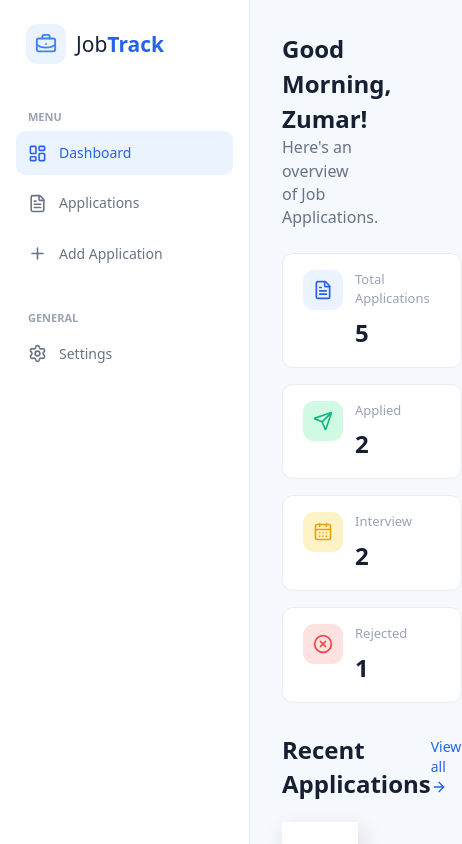
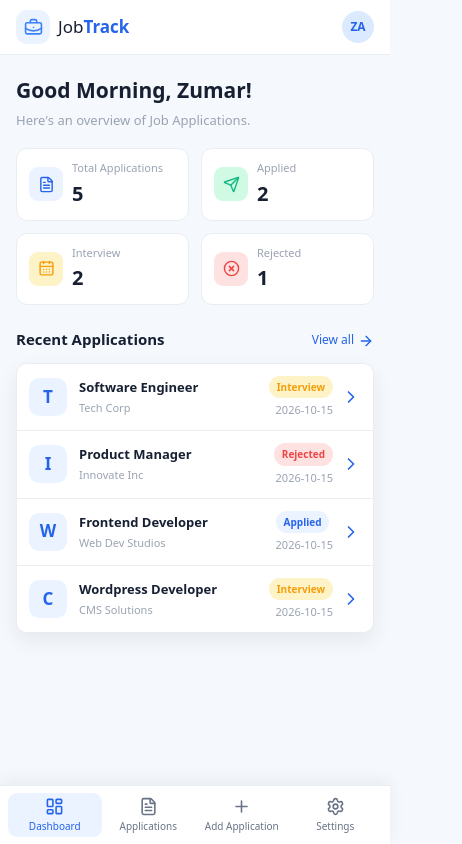
Before and after one commit to ZumarArshad/Job-tracker-application, a React (Vite) app in the folder job-tracker/: page / in a window 390 px wide. Shown: the top 844 px of the page, 462 px wide, since content can reach past the window. Built offline with nearby package versions, Linux system fonts and the light colour scheme.

Commit message:
Enhance styling and responsiveness across components for improved UI

```diff
--- a/job-tracker/src/App.css
+++ b/job-tracker/src/App.css
@@ -10,9 +10,61 @@
   padding: 32px;
 }
 
+.app-main > h2 {
+  font-size: 24px;
+}
+
+.app-main > p {
+  margin-top: 6px;
+  color: var(--color-text-muted);
+  font-size: 14px;
+}
+
 .stat-grid {
-  display: flex;
-  flex-wrap: wrap;
+  display: grid;
+  grid-template-columns: repeat(4, minmax(0, 1fr));
   gap: 16px;
   margin-top: 24px;
 }
+
+@media (max-width: 1000px) {
+  .stat-grid {
+    grid-template-columns: repeat(2, minmax(0, 1fr));
+  }
+}
+
+@media (max-width: 700px) {
+  .app {
+    display: block;
+    min-height: 100dvh;
+    padding-bottom: 72px;
+  }
+
+  .app-main {
+    padding: 20px 16px 24px;
+  }
+
+  .app-main > h2 {
+    font-size: 21px;
+  }
+
+  .app-main > p {
+    font-size: 13px;
+  }
+
+  .stat-grid {
+    gap: 12px;
+    margin-top: 18px;
+  }
+}
+
+@media (max-width: 360px) {
+  .app-main {
+    padding-right: 12px;
+    padding-left: 12px;
+  }
+
+  .stat-grid {
+    gap: 8px;
+  }
+}
--- a/job-tracker/src/components/JobCard.css
+++ b/job-tracker/src/components/JobCard.css
@@ -12,10 +12,6 @@ transition: background-color 0.2s ease;
 
 .job-card + .job-card {
   border-top: 1px solid var(--color-border);
-}
-
-.job-card {
-background-color: var(--color-surface);
 }
 
 /* Company Logo Placeholder */
@@ -51,6 +47,11 @@ overflow-wrap: anywhere;
 margin: 0;
 color: var(--color-text-muted);
 font-size: 13px;
+overflow-wrap: anywhere;
+}
+
+.job-card-status {
+min-width: 0;
 }
 
 /* Status Badges */
@@ -105,43 +106,117 @@ white-space: nowrap;
 display: flex;
 align-items: center;
 justify-content: center;
-color: var(--color-icon-muted);
+color: var(--color-primary);
 text-decoration: none;
 border-radius: 6px;
 }
 
-.job-card-action {
-color: var(--color-primary);
-}
-
 /* Responsive Layout */
 
-@media (max-width: 700px) {
+@media (max-width: 900px) {
   .job-card {
-grid-template-columns: 44px minmax(0, 1fr) 20px;
-gap: 12px;
+    grid-template-columns: 44px minmax(0, 1fr) 24px;
+    grid-template-areas:
+      "logo info action"
+      ". status ."
+      ". date .";
+    align-items: start;
+    gap: 8px 12px;
     padding: 16px;
   }
 
   .company-logo {
+    grid-area: logo;
     width: 42px;
     height: 42px;
     font-size: 19px;
   }
 
+  .job-card-info {
+    grid-area: info;
+  }
+
   .job-card-status {
-grid-column: 2;
-grid-row: 2;
+    grid-area: status;
   }
 
   .application-date {
-grid-column: 2;
-grid-row: 3;
+    grid-area: date;
     white-space: normal;
   }
 
   .job-card-action {
-grid-column: 3;
-grid-row: 1;
+    grid-area: action;
   }
 }
+
+@media (max-width: 480px) {
+  .job-card {
+    grid-template-columns: 42px minmax(0, 1fr) max-content 20px;
+    grid-template-areas:
+      "logo info status action"
+      "logo info date action";
+    align-items: center;
+    gap: 4px 8px;
+    padding: 12px;
+  }
+
+  .company-logo {
+    width: 38px;
+    height: 38px;
+    font-size: 17px;
+    border-radius: 10px;
+  }
+
+  .job-card-info h3 {
+    margin-bottom: 3px;
+    font-size: 13px;
+  }
+
+  .job-card-info p,
+  .application-date {
+    font-size: 11px;
+  }
+
+  .job-status {
+    justify-self: start;
+    padding: 4px 8px;
+    font-size: 10px;
+  }
+
+  .application-date {
+    white-space: normal;
+    text-align: right;
+  }
+
+  .job-card-action {
+    align-self: center;
+  }
+}
+
+@media (max-width: 360px) {
+  .job-card {
+    grid-template-columns: 36px minmax(0, 1fr) max-content 18px;
+    gap: 4px 6px;
+    padding: 10px 8px;
+  }
+
+  .company-logo {
+    width: 34px;
+    height: 34px;
+  }
+
+  .job-status {
+    padding: 3px 6px;
+    font-size: 9px;
+  }
+
+  .job-card-info h3 {
+    font-size: 12px;
+  }
+
+  .job-card-info p,
+  .application-date {
+    font-size: 10px;
+  }
+}
--- a/job-tracker/src/components/RecentApplications.css
+++ b/job-tracker/src/components/RecentApplications.css
@@ -1,20 +1,58 @@
-.recent-applications{
-    .section-header{
+.recent-applications .section-header {
   display: flex;
   align-items: center;
   justify-content: space-between;
-        margin: 30px 0 20px 0;
-        a{
+  gap: 12px;
+  margin: 30px 0 20px;
+}
+
+.recent-applications .section-header h2 {
+  font-size: 18px;
+}
+
+.recent-applications .section-header a {
+  display: inline-flex;
+  align-items: center;
+  gap: 4px;
+  flex-shrink: 0;
+  color: var(--color-primary);
   font-size: 14px;
-            color: var(--color-primary);
   font-weight: 500;
   text-decoration: none;
-            svg{
-                margin-bottom: -3px;
+}
+
+.recent-applications .section-header a svg {
+  margin-bottom: -2px;
+}
+
+.job-cards-container {
+  overflow: hidden;
+  background: var(--color-surface);
+  border: 1px solid var(--color-border);
+  border-radius: var(--radius-lg);
+  box-shadow: 0 8px 20px rgb(23 32 51 / 7%);
+}
+
+@media (max-width: 700px) {
+  .recent-applications .section-header {
+    margin: 24px 0 12px;
+  }
+
+  .recent-applications .section-header h2 {
+    font-size: 15px;
+  }
+
+  .recent-applications .section-header a {
+    font-size: 12px;
   }
 }
+
+@media (max-width: 360px) {
+  .recent-applications .section-header {
+    gap: 8px;
   }
-    .job-cards-container{
-            box-shadow: 4px 8px 20px 0px #dddddd;
+
+  .recent-applications .section-header h2 {
+    font-size: 14px;
   }
 }
--- a/job-tracker/src/components/Sidebar.css
+++ b/job-tracker/src/components/Sidebar.css
@@ -172,3 +172,115 @@
   background-color: var(--color-bg);
   color: var(--color-danger);
 }
+
+@media (max-width: 900px) {
+  .sidebar {
+    width: 210px;
+    flex: 0 0 210px;
+    padding-right: 12px;
+    padding-left: 12px;
+  }
+
+  .sidebar-logo {
+    gap: 8px;
+    padding: 0 6px;
+    font-size: 18px;
+  }
+}
+
+@media (max-width: 700px) {
+  .sidebar {
+    position: sticky;
+    top: 0;
+    z-index: 10;
+    width: 100%;
+    min-height: 0;
+    flex-direction: row;
+    align-items: center;
+    padding: 10px 16px;
+    border: 0;
+    border-bottom: 1px solid var(--color-border);
+  }
+
+  .sidebar-logo {
+    gap: 8px;
+    margin: 0;
+    padding: 0;
+    font-size: 17px;
+  }
+
+  .logo-icon {
+    width: 34px;
+    height: 34px;
+  }
+
+  .logo-icon svg {
+    width: 19px;
+    height: 19px;
+  }
+
+  .sidebar-nav {
+    position: fixed;
+    right: 0;
+    bottom: 0;
+    left: 0;
+    z-index: 20;
+    display: grid;
+    grid-template-columns: repeat(4, minmax(0, 1fr));
+    gap: 0;
+    padding: 7px 8px max(7px, env(safe-area-inset-bottom));
+    background: var(--color-surface);
+    border-top: 1px solid var(--color-border);
+    box-shadow: 0 -4px 16px rgb(23 32 51 / 6%);
+  }
+
+  .nav-title {
+    display: none;
+  }
+
+  .nav-link {
+    min-width: 0;
+    flex-direction: column;
+    justify-content: center;
+    gap: 3px;
+    padding: 4px 2px;
+    font-size: 10px;
+    text-align: center;
+  }
+
+  .nav-link svg {
+    width: 19px;
+    height: 19px;
+  }
+
+  .sidebar-bottom {
+    margin: 0 0 0 auto;
+    padding: 0;
+    border: 0;
+  }
+
+  .user-profile {
+    gap: 0;
+  }
+
+  .user-avatar {
+    width: 32px;
+    height: 32px;
+  }
+
+  .user-info,
+  .logout-button {
+    display: none;
+  }
+}
+
+@media (max-width: 360px) {
+  .sidebar {
+    padding-right: 12px;
+    padding-left: 12px;
+  }
+
+  .nav-link {
+    font-size: 9px;
+  }
+}
--- a/job-tracker/src/components/StatCard.css
+++ b/job-tracker/src/components/StatCard.css
@@ -1,13 +1,12 @@
 .stat-card {
   display: flex;
-  align-items: flex-start;
+  align-items: center;
   gap: 12px;
   background: var(--color-surface);
   border: 1px solid var(--color-border);
   border-radius: var(--radius-lg);
   padding: 16px 20px;
-  min-width: 180px;
-  flex: 1;
+  min-width: 0;
 }
 
 .stat-card-icon {
@@ -49,3 +48,51 @@
   font-weight: 700;
   color: var(--color-text-heading);
 }
+
+@media (max-width: 700px) {
+  .stat-card {
+    gap: 9px;
+    padding: 12px;
+  }
+
+  .stat-card-icon {
+    width: 34px;
+    height: 34px;
+    border-radius: 9px;
+  }
+
+  .stat-card-icon svg {
+    width: 17px;
+    height: 17px;
+  }
+
+  .stat-card-content {
+    min-width: 0;
+  }
+
+  .stat-card h3 {
+    font-size: 11px;
+    line-height: 1.3;
+  }
+
+  .stat-card p {
+    margin-top: 3px;
+    font-size: 20px;
+  }
+}
+
+@media (max-width: 360px) {
+  .stat-card {
+    gap: 7px;
+    padding: 10px 8px;
+  }
+
+  .stat-card-icon {
+    width: 30px;
+    height: 30px;
+  }
+
+  .stat-card h3 {
+    font-size: 10px;
+  }
+}
--- a/job-tracker/src/index.css
+++ b/job-tracker/src/index.css
@@ -45,7 +45,12 @@
 html,
 body,
 #root {
+  width: 100%;
   min-height: 100%;
+}
+
+html {
+  overflow-x: hidden;
 }
 
 body {
@@ -72,3 +77,9 @@ p {
 button {
   font-family: inherit;
 }
+
+@media (max-width: 700px) {
+  body {
+    font-size: 14px;
+  }
+}
```
Lines whose indentation alone changed are shown as unchanged.
